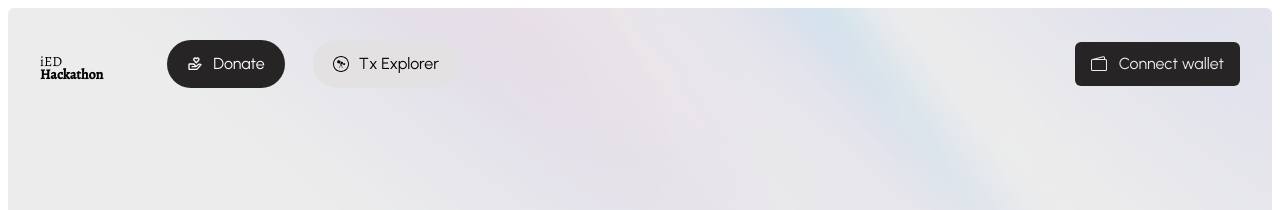
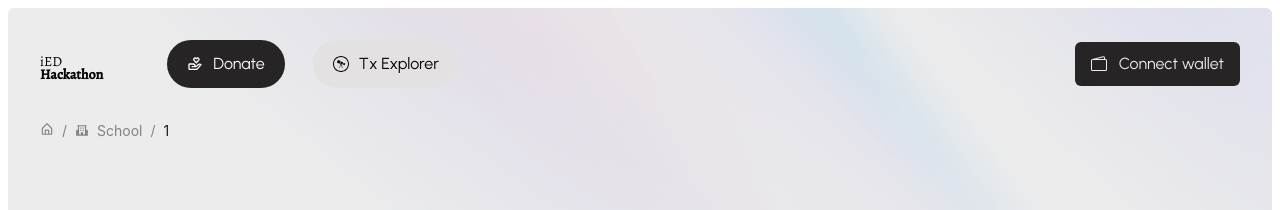
Before and after one commit to icp-hackathons/ied-hack-FE, a Next.js app: page /school/1 in a window 1280 px wide. Shown: the top 210 px of the page. Built offline with nearby package versions, Linux system fonts and the light colour scheme.

Commit message:
add breadcrumb

```diff
--- a/app/school/[id]/page.tsx
+++ b/app/school/[id]/page.tsx
@@ -1,15 +1,45 @@
+"use client"
 import { Header } from "@/components/Header"
 import Image from "next/image"
 import React from "react"
+import { Breadcrumb } from "antd"
+import { BiHomeAlt } from "react-icons/bi"
+import { BiSolidSchool } from "react-icons/bi"
+import { useParams } from "next/navigation"
 
 const SchoolPage = () => {
+  const { id } = useParams()
+  const items = [
+    {
+      href: "/",
+      title: (
+        <div className="inline-flex items-center gap-2">
+          <BiHomeAlt className="inline" />
+        </div>
+      ),
+    },
+    {
+      title: (
+        <div className="flex items-center gap-2">
+          <BiSolidSchool />
+          <span>School</span>
+        </div>
+      ),
+    },
+    {
+      title: <span>{id}</span>,
+    },
+  ]
   return (
-    <div className="bg-[#cfcfcf67] m-2 p-[2rem] rounded-md urbanist min-h-[98vh] relative overflow-hidden">
-      <div className="absolute left-1/2 top-0 -ml-[39rem] w-[113.125rem] max-w-none h-[40rem] z-[-1]">
-        <Image fill alt="beams" src={"/beams-basic.png"} />
+    <>
+      <div className="bg-[#cfcfcf67] m-2 p-[2rem] rounded-md urbanist min-h-[98vh] relative overflow-hidden">
+        <div className="absolute left-1/2 top-0 -ml-[39rem] w-[113.125rem] max-w-none h-[40rem] z-[-1]">
+          <Image fill alt="beams" src={"/beams-basic.png"} />
+        </div>
+        <Header />
+        <Breadcrumb items={items} className="my-[2rem]" />
       </div>
-      <Header />
-    </div>
+    </>
   )
 }
 
--- a/components/Header.tsx
+++ b/components/Header.tsx
@@ -15,7 +15,7 @@ export const Header = () => {
     ? "text-white bg-grey-700"
     : "bg-grey-100"
   return (
-    <header className="flex justify-between items-center">
+    <header className="flex justify-between items-center flex-wrap gap-5">
       <div className="flex items-center gap-[4rem]">
         <Link href={"/"}>
           <h2 className="alegreya text-sm font-normal">iED</h2>
--- a/package.json
+++ b/package.json
@@ -9,6 +9,7 @@
     "lint": "next lint"
   },
   "dependencies": {
+    "antd": "^5.14.0",
     "gsap": "^3.12.5",
     "next": "14.1.0",
     "react": "^18",
```
Also changed, not shown: 1 other file (tests, documents, lock files or other folders).
